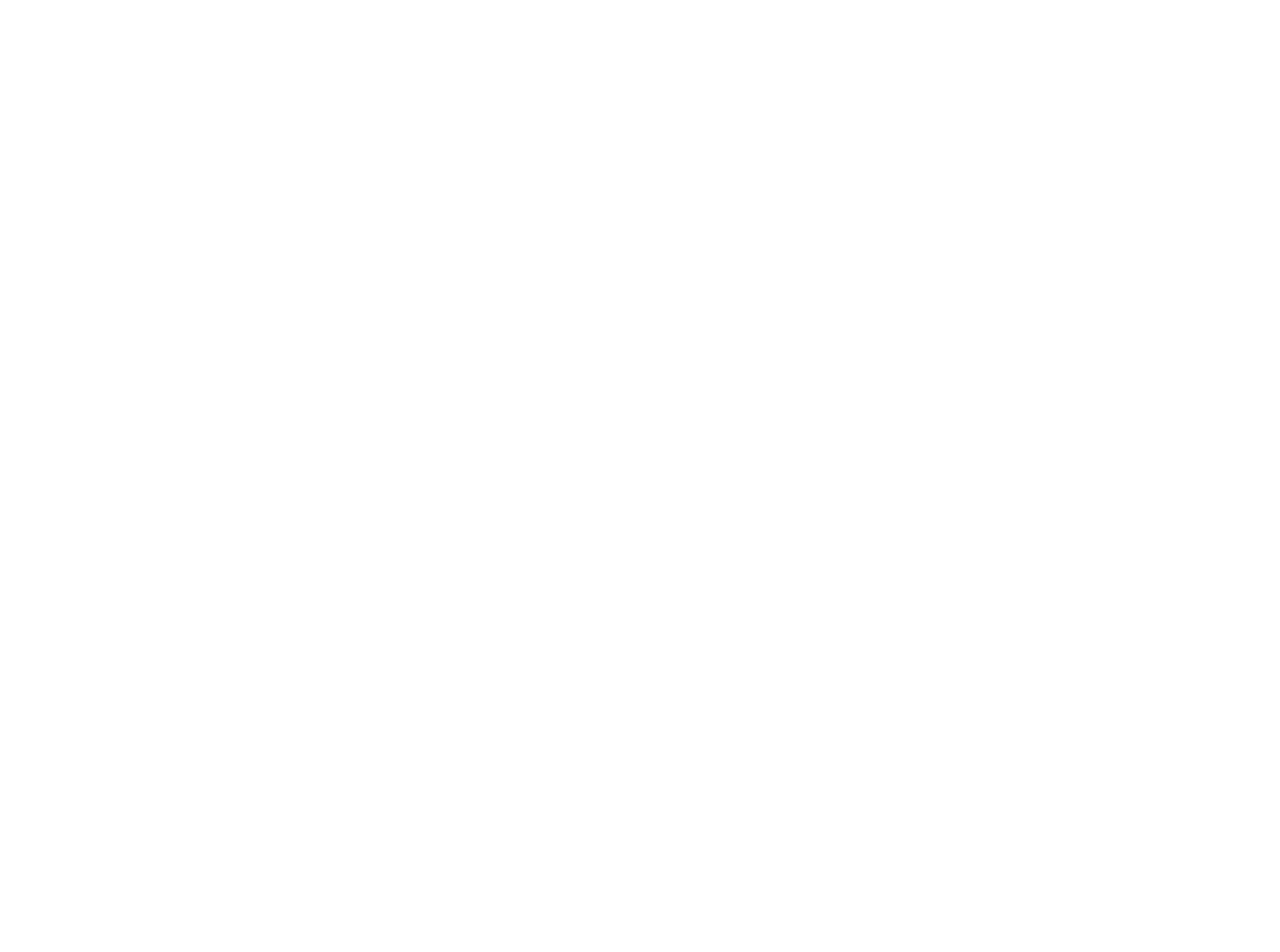
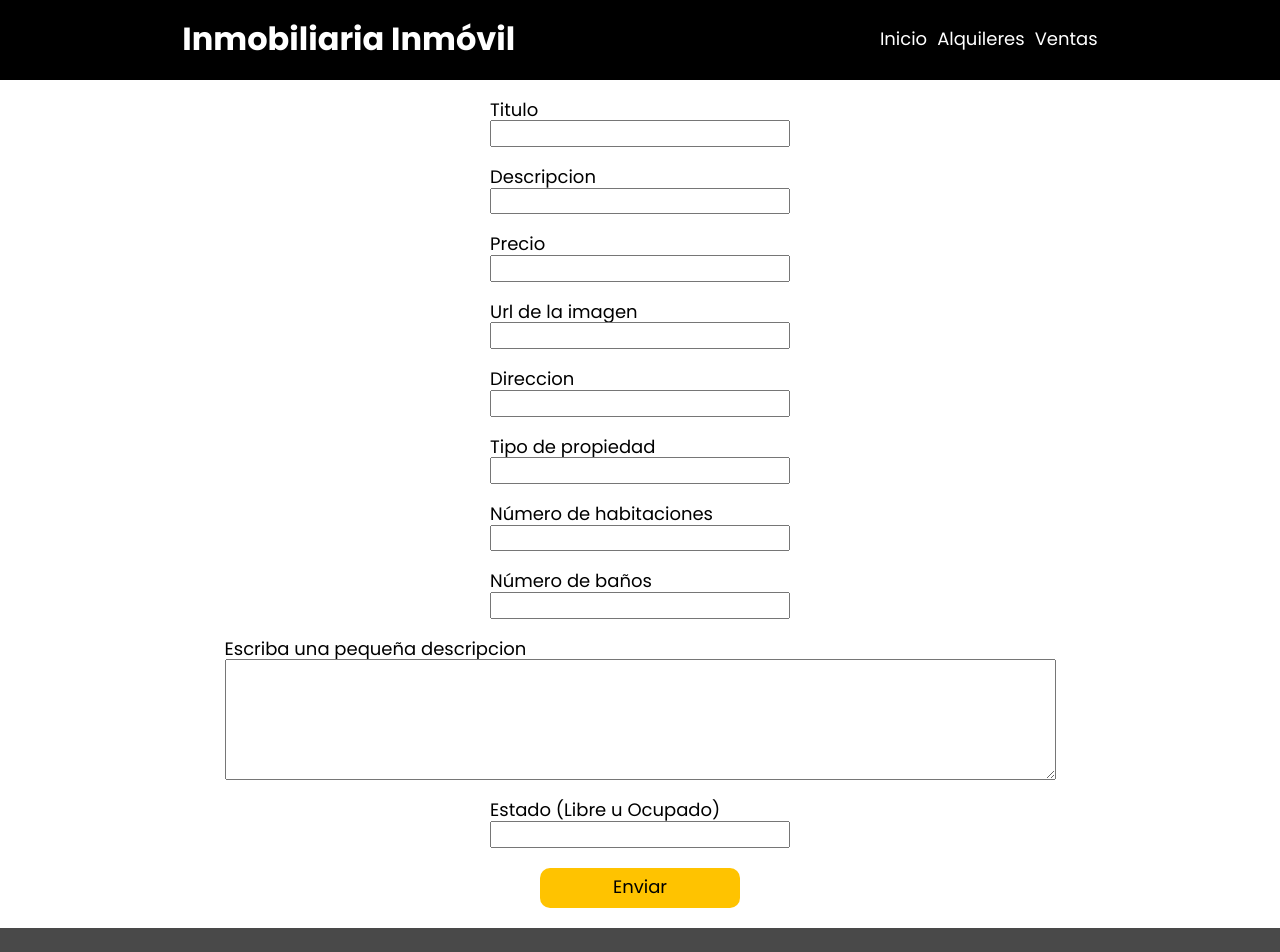
Before and after one commit to GitNinja0/Personal_Proyect-FrontEnd, a Vue app: page /formPost in a window 1280 px wide. Before the commit this address had no page. Shown: the top 952 px of the page. Before the commit the page ends 800 px from the top, so only its background shows below. Built offline with nearby package versions, Linux system fonts and the light colour scheme; the HTML template or start-up script is replaced by a standard one.

Commit message:
create post methot and fuctionality and restructurated homepage

```diff
--- a/src/components/CardProperty.vue
+++ /dev/null
@@ -1,58 +0,0 @@
-<template>
-    <div class="card">
-        <picture>
-            <img class="image" src="../assets/images/imagen_prueba.jpeg" alt="imagen de casa de prueba">
-        </picture>
-        <div class="content">
-            <h3 class="title">Titulo de la propiedad</h3>
-            <p class="price">300 €/mes</p>
-            <div class="general_content">
-                <div class="content_details">
-                    <p>3 hab</p>
-                    <p>3 baños</p>
-                    <p>Lugar</p>
-                    <p>Planta</p>
-                </div>
-                <div class="content_description">
-                    <p>Descripcion</p>
-                    <p>esta es una pequeña descripcion</p>
-                </div>
-            </div>
-        </div>
-
-    </div>
-</template>
-<style scoped lang="scss">
-    .card{
-        display: grid;
-        grid-template-columns: 1fr 1fr;
-        border: #000 solid 1px;
-        width: 95%;
-        margin: 2rem 0;
-        border-radius: 10px;
-    }
-    picture{
-        display: flex;
-        align-items: center;
-        justify-content: center;
-        .image{
-            width: 90%;
-            height: 90%;
-        }
-    }
-    .content{
-        display: flex;
-        flex-direction: column;
-
-        .general_content{
-            .content_details{
-                display: flex;
-                flex-direction: row;
-                flex-wrap: wrap;
-                column-gap: 1rem;
-            }
-
-
-        }
-    }
-</style>
--- a/src/components/CardRent.vue
+++ b/src/components/CardRent.vue
@@ -10,7 +10,7 @@ console.log('url de la imagen ', props.rent.image);
 <template>
     <div class="card">
         <picture>
-            <img class="image" src="../assets/images/imagen_prueba.jpeg" alt="imagen de casa de prueba">
+            <div class="image" :style="{ 'background-image': 'url(' + rent.image + ')' }"></div>
         </picture>
         <div class="content">
             <h3 class="title">{{ rent.title }}</h3>
@@ -74,6 +74,8 @@ console.log('url de la imagen ', props.rent.image);
         .image{
             width: 90%;
             height: 90%;
+            background-position: center;
+            background-size: cover;
         }
     }
     .content{
--- a/src/components/General/Header.vue
+++ b/src/components/General/Header.vue
@@ -10,6 +10,7 @@ export default {
             <router-link to="/">Inicio</router-link>
             <router-link to="/rent">Alquileres</router-link>
             <router-link to="/sale">Ventas</router-link>
+
         </nav>
     </header>
 </template>
--- /dev/null
+++ b/src/components/PostRent.vue
@@ -0,0 +1,108 @@
+<script>
+import axios from 'axios';
+
+export default {
+ data() {
+    return {
+        property:{
+            title: '',
+            description: '',
+            price: Number,
+            image: '',
+            direction: '',
+            type: '',
+            rooms: Number,
+            bathrooms: Number,
+            shortDescription: '',
+            status: ''
+        }
+    }
+ },
+ methods: {
+    async submitForm(){
+        try {
+            const response = await axios.post('http://localhost:8080/api/v1/rents', this.property);
+            console.log(response.data)
+        } catch (error) {
+            console.error(error)
+        }
+    }
+ }
+}
+</script>
+<template>
+    <form @submit.prevent=submitForm>
+        <div>
+            <label for="title">Titulo</label>
+            <input type="text" v-model="property.title" required>
+        </div>
+        <div>
+            <label for="description">Descripcion</label>
+            <input type="text" v-model="property.description" required>
+        </div>
+        <div>
+            <label for="price">Precio</label>
+            <input type="number" v-model="property.price" required>
+        </div>
+        <div>
+            <label for="image">Url de la imagen</label>
+            <input type="text" v-model="property.image" required>
+        </div>
+        <div>
+            <label for="direction">Direccion</label>
+            <input type="text" v-model="property.direction" required>
+        </div>
+        <div>
+            <label for="type">Tipo de propiedad</label>
+            <input type="text" v-model="property.type" required>
+        </div>
+        <div>
+            <label for="rooms">Número de habitaciones</label>
+            <input type="number" v-model="property.rooms" required>
+        </div>
+        <div>
+            <label for="bathrooms">Número de baños</label>
+            <input type="number" v-model="property.bathrooms" required>
+        </div>
+        <div>
+            <label for="shortDescription">Escriba una pequeña descripcion</label>
+            <textarea name="shortDescription" id="shortDescription" cols="90" rows="10" v-model="property.shortDescription" required></textarea>
+        </div>
+        <div>
+            <label for="status">Estado (Libre u Ocupado)</label>
+            <input type="text" v-model="property.status" required>
+        </div>
+        <input class="button" type="submit" value="Enviar">
+    </form>
+</template>
+<style lang="scss" scoped>
+form{
+    margin-top: 2rem;
+    display: flex;
+    flex-direction: column;
+    align-items: center;
+
+    div{
+        display: flex;
+        flex-direction: column;
+        margin-bottom: 2rem;
+        input{
+            width: 30rem;
+        }
+
+    }
+    .button{
+        background-color: #FFC300;
+        border: none;
+        border-radius: 10px;
+        height: 4rem;
+        width: 20rem;
+        margin-bottom: 2rem;
+    }
+    .button:hover{
+        background-color: #001D3D;
+        color: #fff;
+    }
+
+}
+</style>
--- a/src/components/banner.vue
+++ b/src/components/banner.vue
@@ -1,7 +1,5 @@
 <template>
-    <div class="banner">
-        <a class="button" href="">Ver Más</a>
-    </div>
+        <div class="banner"></div>
 </template>
 <style scoped lang="scss">
 .banner{
--- /dev/null
+++ b/src/components/bannerPost.vue
@@ -0,0 +1,55 @@
+<script setup>
+
+</script>
+<template>
+    <div class="card">
+        <img src="../assets/images/bannerPostCard.jpeg" alt="imagen banner">
+        <h3>¿Deseas subir una propiedad?</h3>
+        <p>Dale Click en nuestro enlace y publica tu propiedad</p>
+        <div class="button">
+            <router-link to="/formPost">Subir Propiedad</router-link>
+        </div>
+    </div>
+    </template>
+<style lang="scss" scoped>
+.card{
+    display: flex;
+    flex-direction: column;
+    align-items: center;
+    margin: 2rem;
+    background-color: #000814;
+    color: #fff;
+    width: 40rem;
+    border-radius: 10px;
+
+    p{
+        width: 90%;
+        text-align: center;
+    }
+    img{
+        margin-top: 2rem;
+        border-radius: 10px;
+    }
+
+    .button{
+        background-color: #FFD60A;
+        width: 20rem;
+        height: 4rem;
+        display: flex;
+        justify-content: center;
+        align-items: center;
+        border-radius: 10px;
+        margin-bottom: 2rem;
+
+        a{
+            color: #000;
+            text-decoration: none;
+        }
+
+    }
+    .button:hover{
+        background-color: #003566;
+        color: #fff;
+    }
+}
+</style>
--- a/src/router/index.js
+++ b/src/router/index.js
@@ -4,6 +4,7 @@ import RentView from '@/views/RentView.vue'
 import SaleView from '@/views/SaleView.vue'
 import DetailsSaleView from '@/views/DetailsSaleView.vue'
 import DetailsRentView from '@/views/DetailsRentView.vue'
+import FormPostView from '@/views/FormPostView.vue'
 
 const router = createRouter({
   history: createWebHistory(import.meta.env.BASE_URL),
@@ -34,6 +35,11 @@ const router = createRouter({
       name: 'DetailsRent',
       component: DetailsRentView,
       props: true
+    },
+    {
+      path:'/formPost',
+      name: 'PostForm',
+      component: FormPostView
     }
   ]
 })
--- /dev/null
+++ b/src/views/FormPostView.vue
@@ -0,0 +1,12 @@
+<script setup>
+import PostRent from '../components/PostRent.vue';
+import Header from '@/components/General/Header.vue';
+import Footer from '@/components/General/Footer.vue';
+</script>
+<template>
+    <Header />
+    <div>
+        <PostRent />
+    </div>
+    <Footer />
+</template>
--- a/src/views/HomeView.vue
+++ b/src/views/HomeView.vue
@@ -2,7 +2,7 @@
 import Header from '@/components/General/Header.vue';
 import Footer from '@/components/General/Footer.vue';
 import banner from '@/components/banner.vue';
-import CardProperty from '@/components/CardProperty.vue';
+import bannerPost from '@/components/bannerPost.vue'
 </script>
 
 <template>
@@ -11,7 +11,7 @@ import CardProperty from '@/components/CardProperty.vue';
     <banner />
   </header>
   <main>
-    <CardProperty />
+    <bannerPost />
   </main>
   <footer>
     <Footer />
```
Also changed, not shown: src/assets/images/bannerPostCard.jpeg (added).
